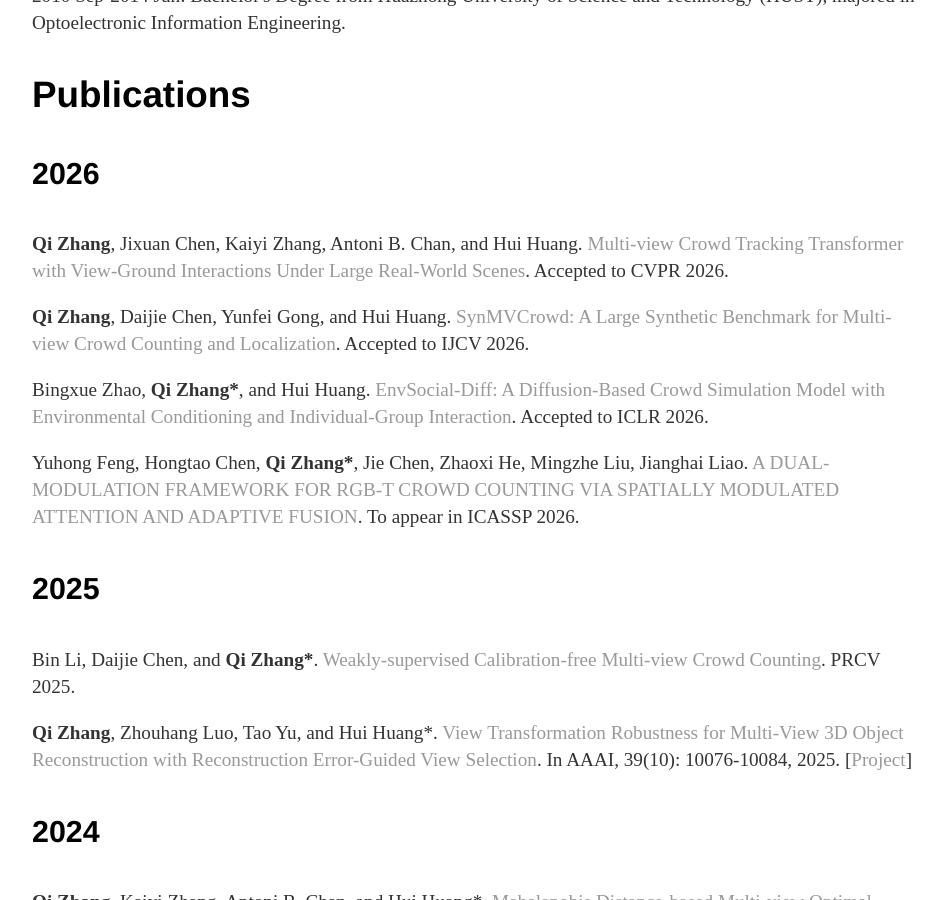
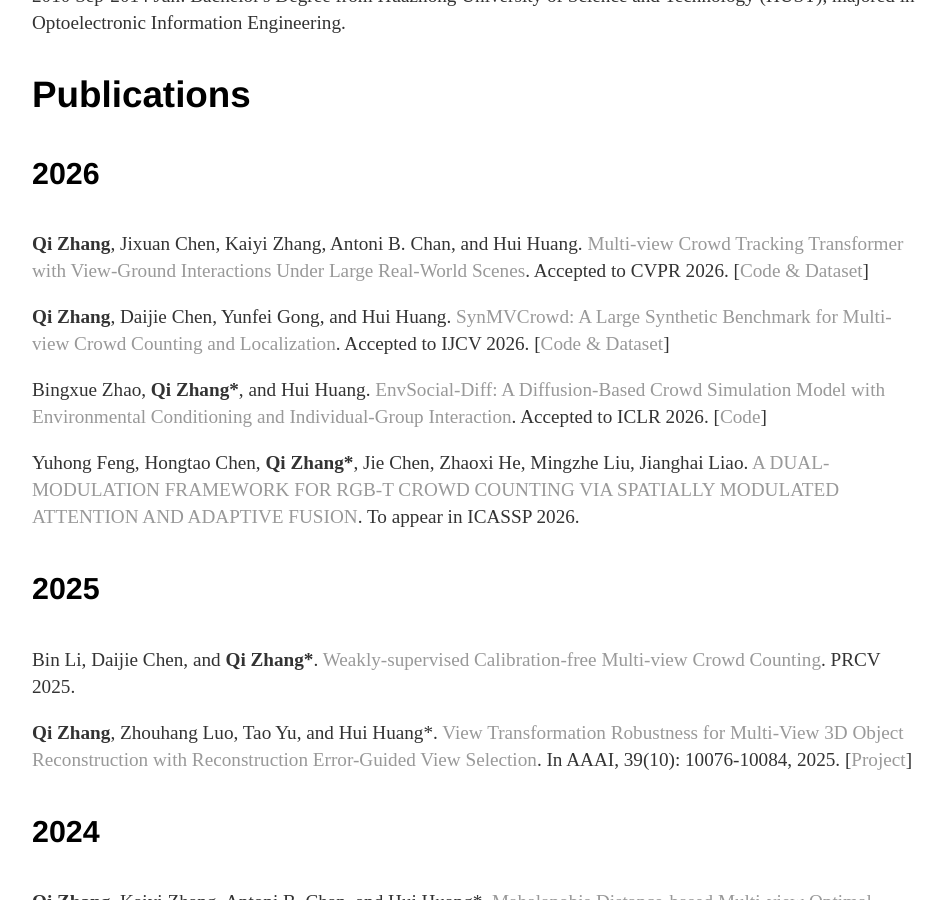
Before and after one commit to zqyq/zqyq.github.io, a Jekyll site: the page built from about/index.html, in a window 1280 px wide and 900 px high, scrolled down 760 px. Shown: the whole window, without its empty margins (160-1105 px from the left). Built offline with Jekyll 4.4.1, drawn with Linux system fonts in a browser that asks for light colours.

Commit message:
Update index.html

```diff
--- a/about/index.html
+++ b/about/index.html
@@ -38,13 +38,13 @@
 
 		<h4>2026</h4>
 		<p> <strong>Qi Zhang</strong>, Jixuan Chen, Kaiyi Zhang, Antoni B. Chan, and Hui Huang. <a href=''>Multi-view Crowd Tracking Transformer with View-Ground Interactions Under Large Real-World Scenes</a>. Accepted to CVPR 2026.
-		</p>
+		[<a href="https://github.com/zqyq/MVTrackTrans">Code & Dataset</a>]</p>
 
 		<p> <strong>Qi Zhang</strong>, Daijie Chen, Yunfei Gong, and Hui Huang. <a href=''>SynMVCrowd: A Large Synthetic Benchmark for Multi-view Crowd Counting and Localization</a>. Accepted to IJCV 2026.
-		</p>
+		[<a href="https://github.com/zqyq/SynMVCrowd">Code & Dataset</a>]</p>
 
 		<p> Bingxue Zhao,  <strong>Qi Zhang*</strong>, and Hui Huang. <a href=''>EnvSocial-Diff: A Diffusion-Based Crowd Simulation Model with Environmental Conditioning and Individual-Group Interaction</a>. Accepted to ICLR 2026.
-		</p>
+		[<a href="https://github.com/zqyq/EnvSocial-Diff">Code</a>]</p>
 
 		<p> Yuhong Feng, Hongtao Chen,  <strong>Qi Zhang*</strong>, Jie Chen, Zhaoxi He, Mingzhe Liu, Jianghai Liao. <a href=''>A DUAL-MODULATION FRAMEWORK FOR RGB-T CROWD COUNTING VIA SPATIALLY MODULATED ATTENTION AND ADAPTIVE FUSION</a>. To appear in ICASSP 2026.
 		</p>
```
